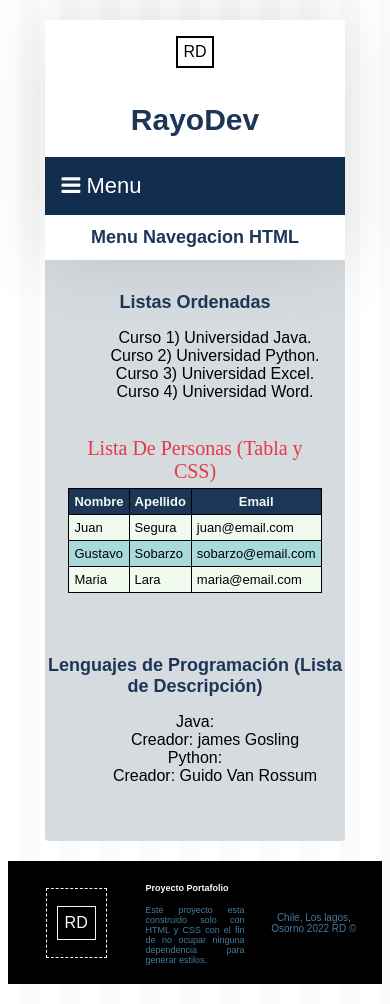
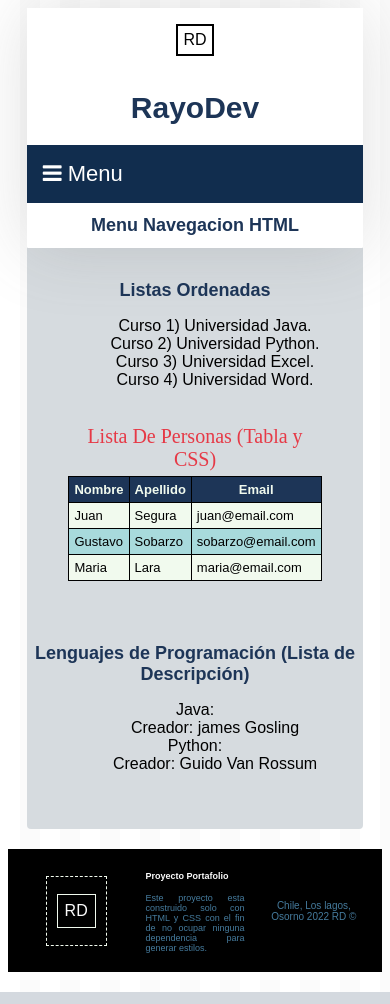
Before and after one commit to gustavo-sobarzo/PuroHtmlyCss, a PHP site: page / in a window 390 px wide. Run offline with PHP 8.4, Linux system fonts and the light colour scheme; some web fonts are replaced.

Commit message:
Update10

```diff
--- a/css/styles.css
+++ b/css/styles.css
@@ -11,6 +11,7 @@ body {
     #fbfbfb 40px
   );
   min-width: 360px;
+
 }
 h2 {
   color: #3f37c9;
@@ -18,8 +19,7 @@ h2 {
 .contenedorPrincipal {
   width: 90%;
   gap: 20px;
-  max-width: 80%;
-  margin: 20px auto;
+  margin: auto;
   display: grid;
   border: none;
   border-radius: 4px;
@@ -121,7 +121,9 @@ li a:hover {
     justify-content: center;
 
   }
-
+  .fac{
+    padding: 2px;
+  }
   .hide {
     display: block;
   }
```
